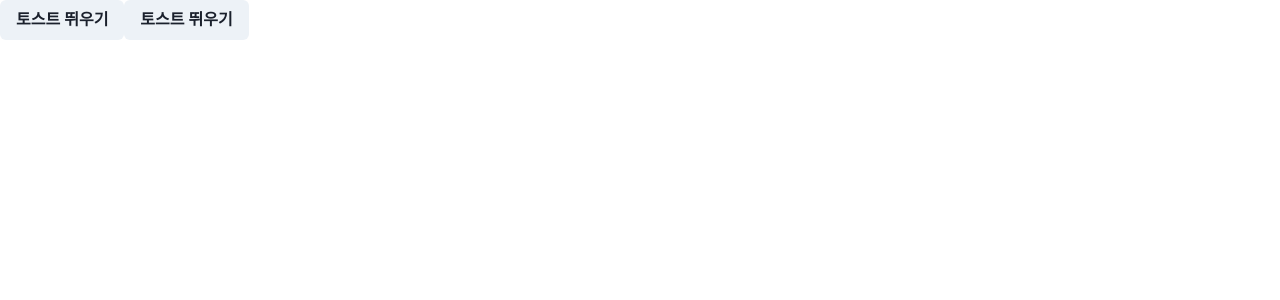
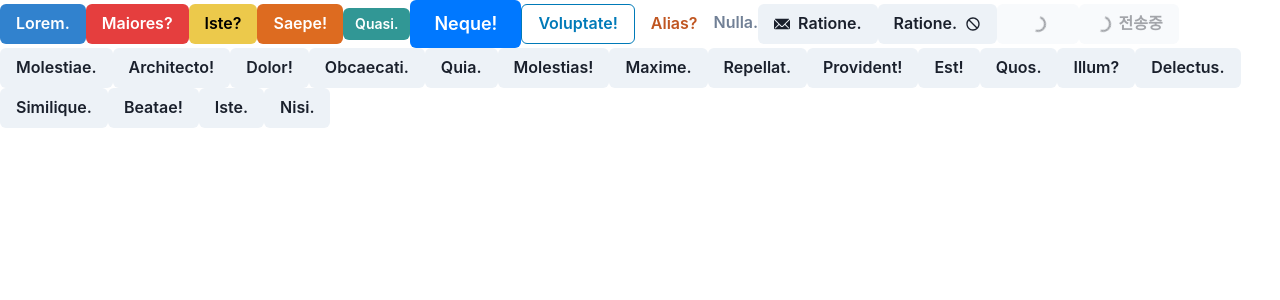
Before and after one commit to Jsb-github/react20231031, a React (Create React App) app: page / in a window 1280 px wide. Shown: the top 300 px of the page. Built offline with nearby package versions, Linux system fonts and the light colour scheme.

Commit message:
Button 사용

```diff
--- a/src/App.js
+++ b/src/App.js
@@ -1,39 +1,49 @@
-import { Button, useToast } from "@chakra-ui/react";
+import { Button } from "@chakra-ui/react";
+import { EmailIcon, NotAllowedIcon } from "@chakra-ui/icons";
 
 function App() {
-  const toast = useToast();
-
   return (
     <>
-      <Button
-        onClick={() =>
-          toast({
-            title: "저장 완료",
-            description: "게시물이 저장되었습니다.",
-            status: "success",
-            duration: 2000,
-            isClosable: true,
-            position: "top",
-          })
-        }
-      >
-        토스트 뛰우기
+      <Button colorScheme="blue">Lorem.</Button>
+      <Button colorScheme="red">Maiores?</Button>
+      <Button colorScheme="yellow">Iste?</Button>
+      <Button colorScheme="orange">Saepe!</Button>
+      <Button size={"sm"} colorScheme="teal">
+        Quasi.
       </Button>
-
-      <Button
-        onClick={() =>
-          toast({
-            title: "저장 실패",
-            description: "게시물이 저장되지 않아습니다..",
-            status: "error",
-            duration: 2000,
-            isClosable: true,
-            position: "top",
-          })
-        }
-      >
-        토스트 뛰우기
+      <Button colorScheme="messenger" size={"lg"}>
+        Neque!
       </Button>
+      <Button colorScheme="telegram" variant="outline">
+        Voluptate!
+      </Button>
+      <Button colorScheme="orange" variant="ghost">
+        Alias?
+      </Button>
+      <Button variant="link">Nulla.</Button>
+      <Button leftIcon={<EmailIcon />}>Ratione.</Button>
+      <Button rightIcon={<NotAllowedIcon />}>Ratione.</Button>
+      <Button isLoading>Quasi.</Button>
+      <Button isLoading loadingText={"전송중"}>
+        Ipsam.
+      </Button>
+      <Button>Molestiae.</Button>
+      <Button>Architecto!</Button>
+      <Button>Dolor!</Button>
+      <Button>Obcaecati.</Button>
+      <Button>Quia.</Button>
+      <Button>Molestias!</Button>
+      <Button>Maxime.</Button>
+      <Button>Repellat.</Button>
+      <Button>Provident!</Button>
+      <Button>Est!</Button>
+      <Button>Quos.</Button>
+      <Button>Illum?</Button>
+      <Button>Delectus.</Button>
+      <Button>Similique.</Button>
+      <Button>Beatae!</Button>
+      <Button>Iste.</Button>
+      <Button>Nisi.</Button>
     </>
   );
 }
```
